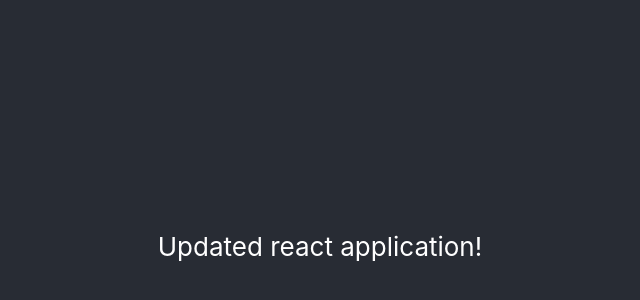
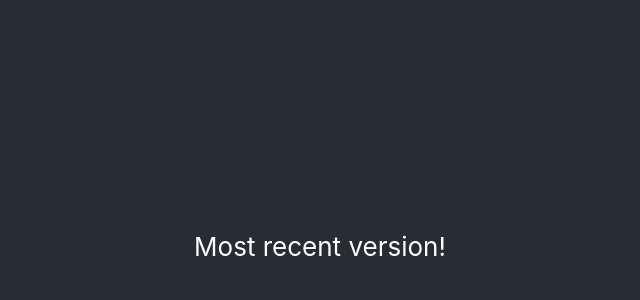
Before and after one commit to hpanditi/react-github-repo, a React (Create React App) app: page / in a window 1280 px wide. Shown: the part 154-454 px from the top of the page, without its empty margins (320-960 px from the left). Built offline with nearby package versions, Linux system fonts and the light colour scheme.

Commit message:
Update App.js

```diff
--- a/src/App.js
+++ b/src/App.js
@@ -4,7 +4,7 @@ function App() {
   return (
     <div className="App">
       <header className="App-header">
-        <p>Updated react application!</p>
+        <p>Most recent version!</p>
       </header>
     </div>
   );
```
